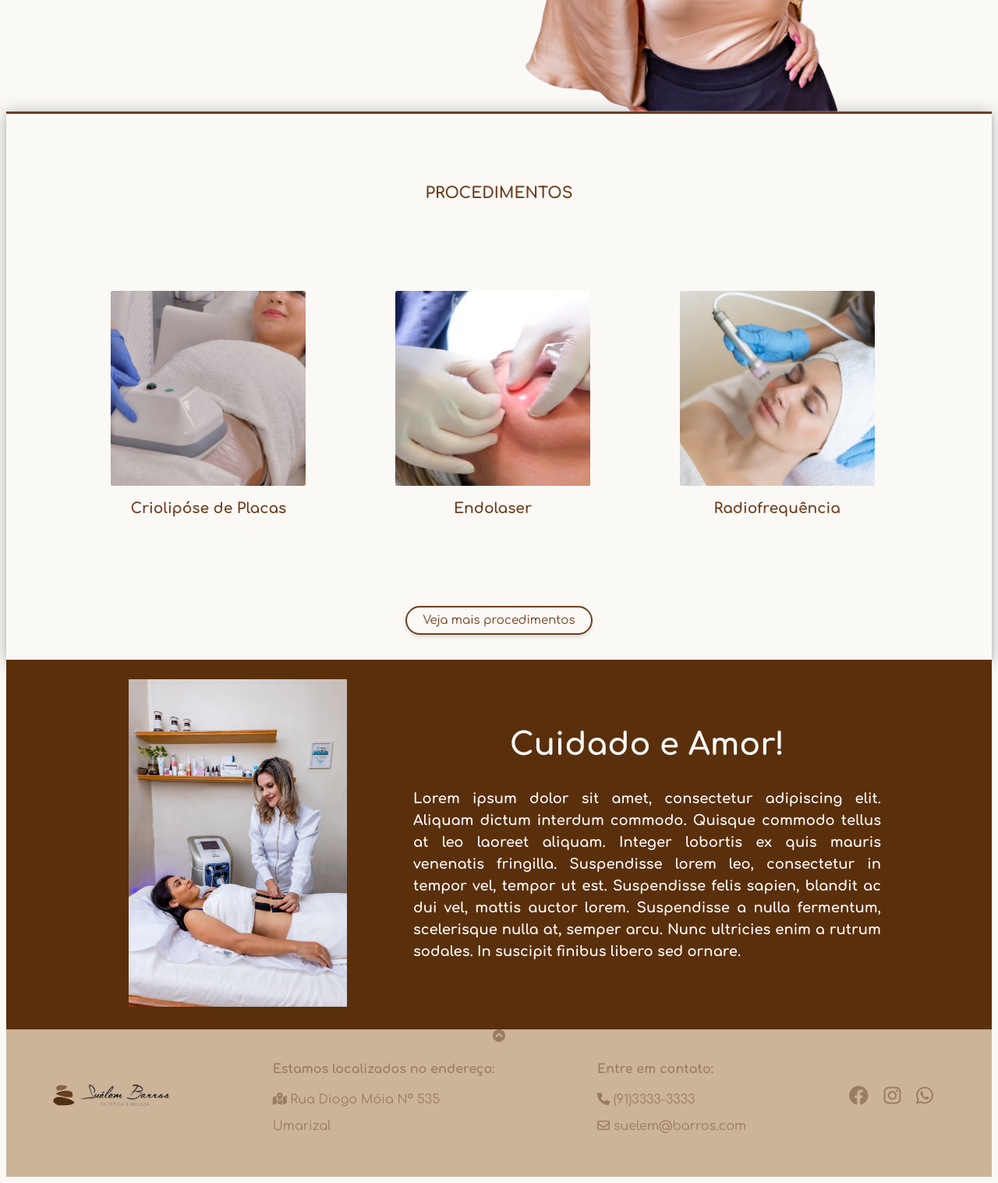
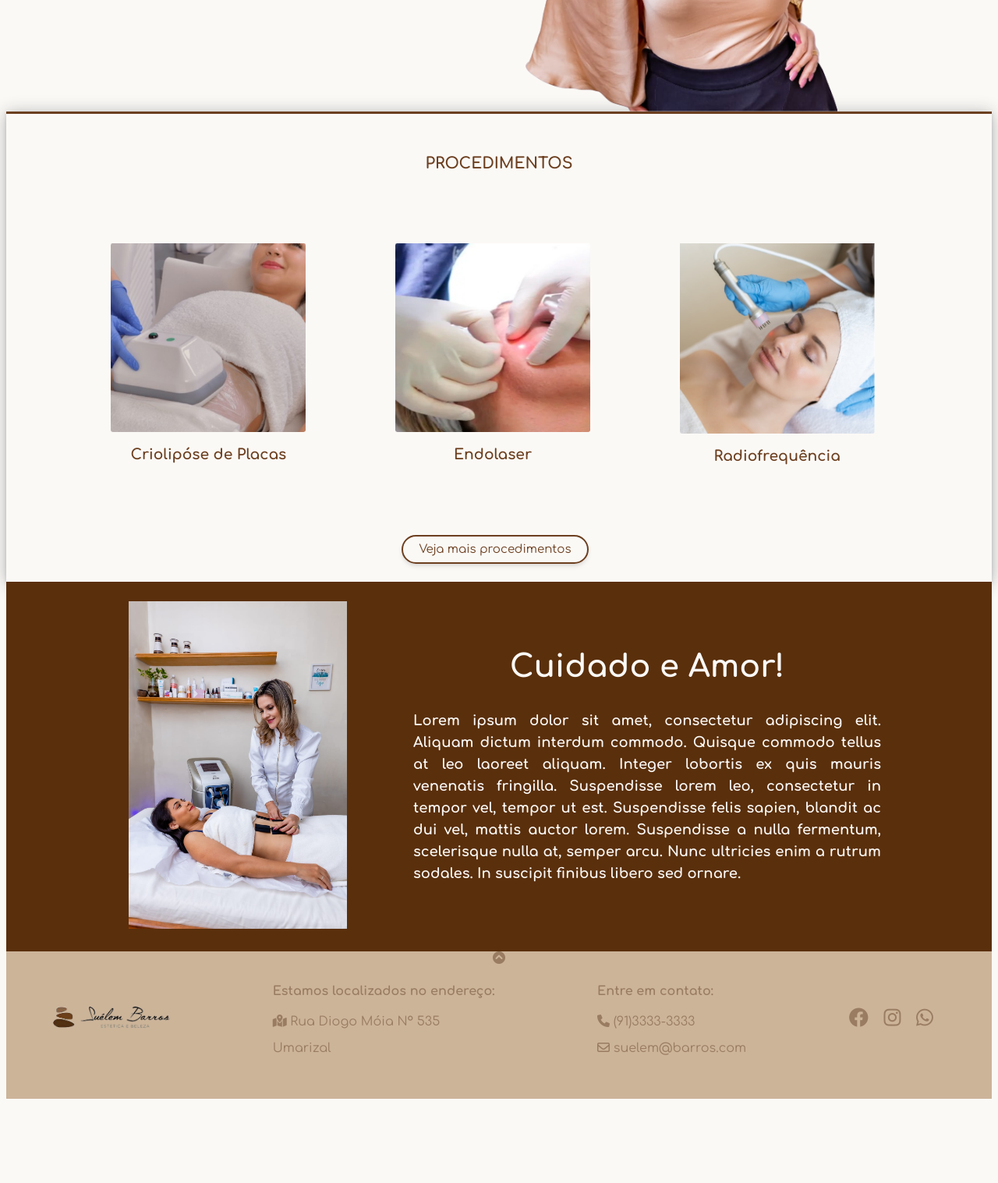
Before and after one commit to Gab053/Estetica-Suelem-Barros, a Flask app: page / in a window 1280 px wide. Shown: the part 460-1977 px from the top of the page at 78% size. After the commit the page ends 1869 px from the top, so only its background shows below. Run offline with Flask 3, Linux system fonts and the light colour scheme.

Commit message:
Home Update

```diff
--- a/static/css/home.css
+++ b/static/css/home.css
@@ -89,9 +89,9 @@ button{
     flex-wrap: wrap;
     flex-direction: row;
     align-items: center;
-    justify-content: space-around;
+    justify-content: center;
 
-    min-height: 700px;
+    min-height: 600px;
 
 
     border-top: 3px solid #6C3F1F;
@@ -102,7 +102,7 @@ button{
 }
 .procedimentos h4{
     color: #6C3F1F;
-    margin: 40px 50px 0 50px;
+    margin: 10px 50px 0 50px;
     font-size: 20px;
     padding: 8px 20px;
 }
@@ -134,7 +134,7 @@ button{
 .carrossel .card{
     list-style: none;
     color:#6C3F1F;
-    height: 320px;
+    height: 300px;
     display: flex;
     cursor: pointer;
     align-items: center;
@@ -154,7 +154,7 @@ button{
 }
 
 .procedimentos a{
-    text-weight: 200px;
+
     font-size: 15px;
     padding: 8px 20px;
     border: solid 2px #6C3F1F;
@@ -164,7 +164,7 @@ button{
     text-decoration: none;
     box-shadow: rgba(0, 0, 0, 0.1) 0px 4px 6px -1px, rgba(0, 0, 0, 0.06) 0px 2px 4px -1px;
     transition: 80ms linear;
-    margin-bottom: 500px;
+    margin: 0 30px 0 20px;
 }
 .procedimentos a:hover{
     color: #FBF9F6;
```
